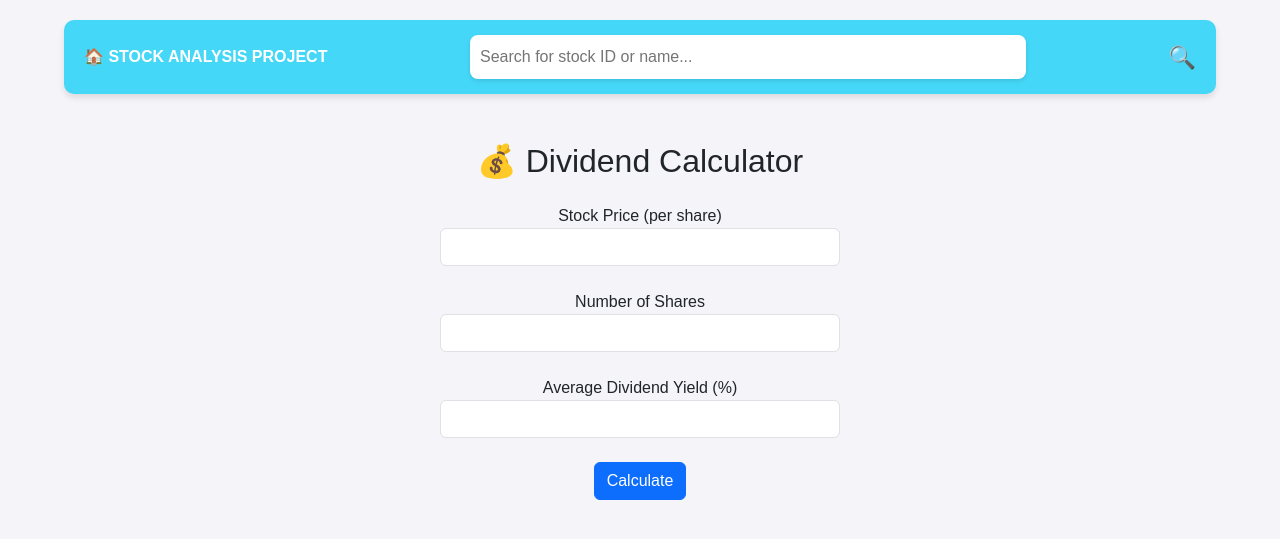
After one commit to Sanchronyx/Stock_Analysis, a Flask app: page /calculator in a window 1280 px wide. The commit adds this page. Shown: the top 539 px of the page. Run offline with Flask 3, Linux system fonts and the light colour scheme.

Commit message:
2025/03/27 Update

```diff
--- a/app.py
+++ b/app.py
@@ -10,6 +10,13 @@ df_selected['代號'] = df_selected['代號'].astype(str).str.replace('="', '').
 df_selected = df_selected.sort_values(by='平均配息率', ascending=False)
 df_selected.reset_index(drop=True, inplace=True)
 stocks = df_selected.to_dict(orient='records')
+company_info_df = pd.read_csv("company_info.csv")
+df_selected['代號'] = df_selected['代號'].astype(str)
+company_info_df['代號'] = company_info_df['代號'].astype(str)
+company_info_df = company_info_df.drop(columns=['名稱'])
+df_selected = pd.merge(df_selected, company_info_df, on='代號', how='left')
+stocks = df_selected.to_dict(orient='records')
+
 
 @app.route('/')
 def home():
@@ -21,7 +28,7 @@ def get_stock_data():
 
 @app.route('/top12')
 def top12():
-    top_stocks = stocks[:12]  # Get the top 12 highest dividend payout stocks
+    top_stocks = stocks[:12]
     return render_template('top12.html', stocks=top_stocks)
 
 
@@ -31,9 +38,35 @@ stocks_per_page = 50
 def stock_list():
     page = request.args.get('page', 1, type=int)
     total_stocks = len(df_selected)
-    total_pages = (total_stocks + stocks_per_page - 1) // stocks_per_page  # Calculate total pages
+    total_pages = (total_stocks + stocks_per_page - 1) // stocks_per_page
     start = (page - 1) * stocks_per_page
     end = start + stocks_per_page
     paginated_stocks = df_selected.iloc[start:end].to_dict(orient='records')
 
     return render_template('stock_list.html', stocks=paginated_stocks, page=page, total_pages=total_pages, start=start)
+
+@app.route('/stock/<stock_id>')
+def stock_detail(stock_id):
+    stock_info = next((stock for stock in stocks if stock["代號"] == stock_id), None)
+    return render_template('stock_detail.html', stock=stock_info)
+
+@app.route('/calculator', methods=['GET', 'POST'])
+def calculator():
+    result = None
+    if request.method == 'POST':
+        try:
+            stock_price = float(request.form['stock_price'])
+            shares = int(request.form['shares'])
+            yield_percent = float(request.form['yield'])
+
+            dividend_per_share = stock_price * (yield_percent / 100)
+            total_dividend = dividend_per_share * shares
+
+            result = {
+                "dividend_per_share": round(dividend_per_share, 2),
+                "total_dividend": round(total_dividend, 2)
+            }
+        except:
+            result = "Invalid input. Please enter valid numbers."
+
+    return render_template('calculator.html', result=result)
--- /dev/null
+++ b/company_info.csv
@@ -0,0 +1,13 @@
+代號,名稱,公司簡介
+4967,十銓,"Team Group Inc. is a Taiwanese company specializing in memory storage products like DRAM, SSDs, and USB drives."
+2415,錩新,"Cheng Uei Precision Industry Co., Ltd. (Foxlink) manufactures connectors and cable assemblies for communications and consumer electronics."
+3048,益登,Edom Technology is a semiconductor distributor offering design and logistics support across Asia.
+6506,雙邦,Shuang Bang Industrial Corp. specializes in manufacturing industrial materials and products.
+6988,威力暘-創,Powerchip Semiconductor Manufacturing Corporation is involved in the production of DRAM and foundry services.
+1324,地球,"Diqiu is engaged in the chemical industry, focusing on fertilizer and agricultural solutions."
+4737,華廣,Hua Guang Advanced Materials Co. develops and supplies materials for electronics and optoelectronics.
+2312,金寶,"Compal Electronics manufactures notebook computers, monitors, and other electronics."
+4999,鑫禾,"Sino Horizon Holdings engages in electronics, semiconductors, and system integration services."
+2419,仲琦,ZyXEL Communications produces networking equipment and broadband access solutions.
+6224,聚鼎,Polytronics Technology Corp. produces circuit protection and thermal management solutions.
+3231,緯創,"Wistron Corporation provides design, manufacturing, and after-sales services for information and communication technology products."
--- /dev/null
+++ b/templates/calculator.html
@@ -0,0 +1,29 @@
+{% extends "layout.html" %}
+{% block body %}
+    <div class="container mt-5">
+        <h2 class="mb-4">💰 Dividend Calculator</h2>
+        <form method="POST" class="form-group" style="max-width: 400px; margin: auto;">
+            <label>Stock Price (per share)</label>
+            <input type="number" step="0.01" name="stock_price" class="form-control" required><br>
+
+            <label>Number of Shares</label>
+            <input type="number" name="shares" class="form-control" required><br>
+
+            <label>Average Dividend Yield (%)</label>
+            <input type="number" step="0.01" name="yield" class="form-control" required><br>
+
+            <button type="submit" class="btn btn-primary">Calculate</button>
+        </form>
+
+        {% if result %}
+            <div class="mt-4">
+                {% if result is string %}
+                    <p style="color: red;">{{ result }}</p>
+                {% else %}
+                    <p><strong>Dividend per Share:</strong> ${{ result.dividend_per_share }}</p>
+                    <p><strong>Total Annual Dividend:</strong> ${{ result.total_dividend }}</p>
+                {% endif %}
+            </div>
+        {% endif %}
+    </div>
+{% endblock %}
--- a/templates/index.html
+++ b/templates/index.html
@@ -9,7 +9,7 @@
             <a href="/stock-list" class="btn-custom">
                 📊<br>Stock List
             </a>
-            <a href="#" class="btn-custom">
+            <a href="/calculator" class="btn-custom">
                 🧮<br>Calculator
             </a>
         </div>
--- a/templates/layout.html
+++ b/templates/layout.html
@@ -138,7 +138,7 @@
                 let filteredStocks = stocks.filter(stock =>
                     stock["代號"].toLowerCase().includes(input) ||
                     stock["名稱"].toLowerCase().includes(input)
-                ).slice(0, 10); // Show top 10 matches
+                ).slice(0, 10);
 
                 if (filteredStocks.length > 0) {
                     resultsDiv.style.display = "block";
@@ -146,8 +146,7 @@
                         let div = document.createElement("div");
                         div.textContent = `${stock["代號"]} - ${stock["名稱"]}`;
                         div.onclick = function() {
-                            document.getElementById("searchInput").value = stock["代號"];
-                            resultsDiv.style.display = "none";
+                            window.location.href = `/stock/${stock["代號"]}`;
                         };
                         resultsDiv.appendChild(div);
                     });
--- a/templates/stock_list.html
+++ b/templates/stock_list.html
@@ -14,7 +14,7 @@
                 </thead>
                 <tbody>
                     {% for stock in stocks %}
-                    <tr>
+                    <tr onclick="window.location='/stock/{{ stock['代號'] }}'" style="cursor: pointer;">
                         <td>#{{ loop.index + start }}</td>
                         <td>{{ stock['代號'] }}</td>
                         <td>{{ stock['名稱'] }}</td>
```
Also changed, not shown: templates/stock_detail.html (added, +13 -0 lines), templates/top12.html (+7 -7 lines).
